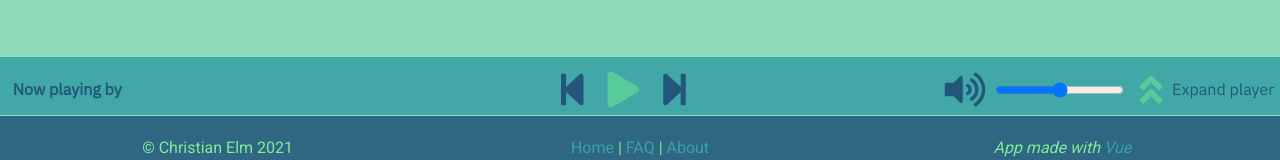
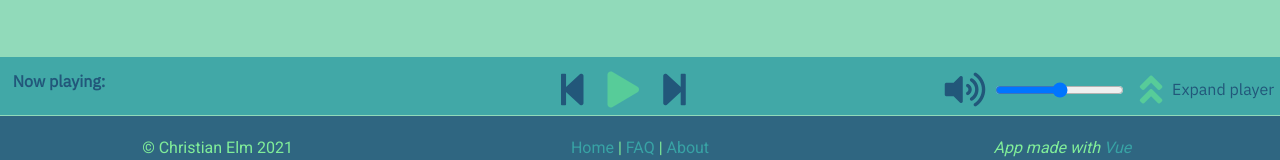
Before and after one commit to giddster/ljudio, a Vue app in the folder ljudia/: page / in a window 1280 px wide. Shown: the part 620-780 px from the top of the page. Built offline with nearby package versions, Linux system fonts and the light colour scheme.

Commit message:
Update Player.vue
design fix

```diff
--- a/ljudia/src/components/Player.vue
+++ b/ljudia/src/components/Player.vue
@@ -3,7 +3,9 @@
     <div class="miniplayer-parent">
 
         <div class="miniplayer-metadata">
-            <strong>Now playing <em>{{loadedSong.name}}</em> by {{loadedSong.artist.name}}</strong>
+            <strong>Now playing: </strong>
+            <p>{{loadedSong.name}}</p>
+            <p>{{loadedSong.artist.name}}</p>
         </div>
 
         <div class="miniplayer-buttons">
```
